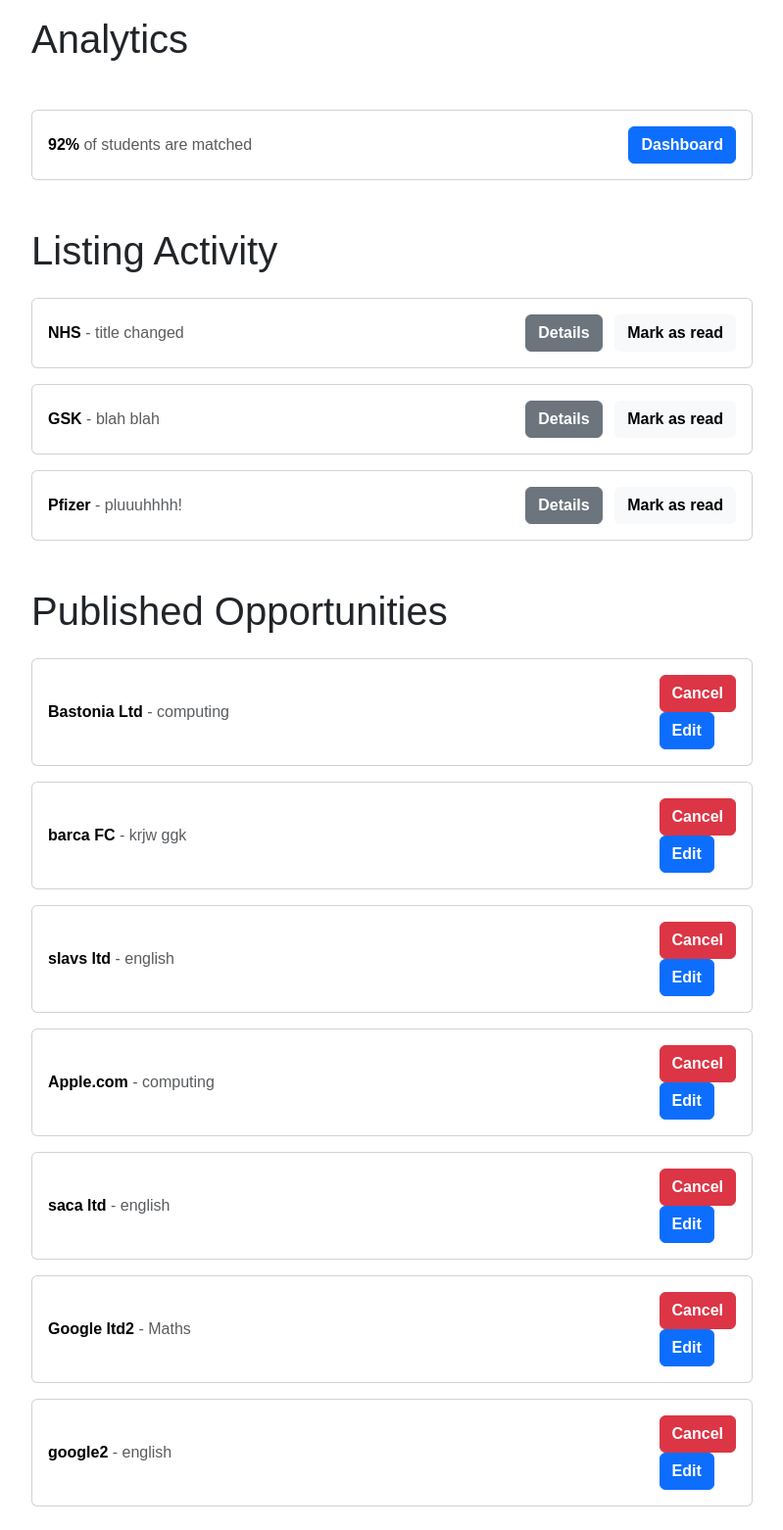
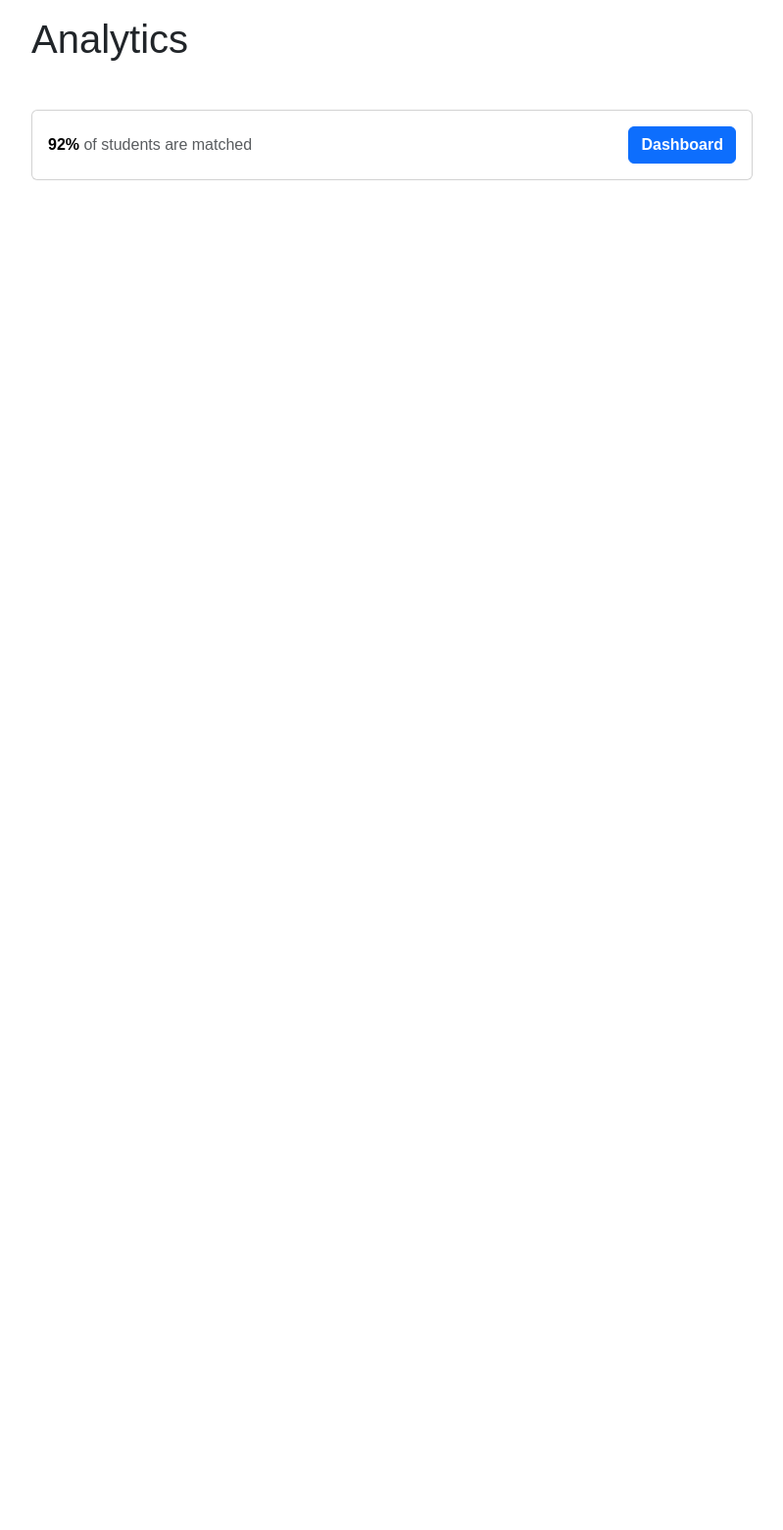
Before and after one commit to cs3028-alpha-team/SkillPilot-CS3528-v2, a Django app: page /admin_page in a window 1280 px wide. Shown: the part 914-2476 px from the top of the page at 98% size, without its empty margins (240-1039 px from the left). After the commit the page ends 1098 px from the top, so only its background shows below. Run offline with Django 5.2, Linux system fonts and the light colour scheme; a user stored in the database is signed in; data comes from the database, SQL or seed files in the repository.

Commit message:
fixed some errors and removed unused things from admin page

```diff
--- a/dev/skillpilot/core/decorators.py
+++ b/dev/skillpilot/core/decorators.py
@@ -7,7 +7,7 @@
         if request.user.is_authenticated: # check if authenticated
             return redirect('home')
         else:
-            return view_func(request, *args, **kwargs)  # else will run the attached function code
+            return view_func(request, *args, **kwargs) # else will run the attached function code
 
     return wrapper_func
 
--- a/dev/skillpilot/core/gale_shapley.py
+++ b/dev/skillpilot/core/gale_shapley.py
@@ -143,9 +143,9 @@
         if display:
             print(f'{candidate_name} -> {job_title}')
 
-        #pairing = (candidate_id, candidate_name, candidate_field, internship_id, job_title, job_field)
-        pairing = (candidate_id,  candidate_id2, candidate_name, candidate_field, job_id, job_title, job_field)
-        pairings.append(pairing)
+        if job_id != "N/A":
+            pairing = (candidate_id,  candidate_id2, candidate_name, candidate_field, job_id, job_title, job_field)
+            pairings.append(pairing)
     return pairings
 
 # # Save final prodecced data to the offers csv
--- a/dev/skillpilot/core/templates/admin.html
+++ b/dev/skillpilot/core/templates/admin.html
@@ -22,7 +22,6 @@
                         <li><a class="dropdown-item" href="{% url 'search_student' %}">Students</a></li>
                         <li><a class="dropdown-item" href="#">Internships</a></li>
                         <li><a class="dropdown-item" href="#">Recruiters</a></li>
-                        <li><a class="dropdown-item" href="#">Computed Matches</a></li>
                     </ul>
                 </div>
             </div>
@@ -80,62 +79,6 @@
                 </div>
             </div>
 
-            <h3 class="display-6 mt-5 mb-4">Listing Activity</h3>
-
-            <div class="card mb-3">
-                <div class="card-body d-flex justify-content-between align-items-center">
-                    <p class="mb-0 text-muted"><span class="fw-bold" style="color:black;">NHS</span> - title changed </p>
-                    <div>
-                        <a href="#" class="btn btn-secondary fw-bold">Details</a>
-                        <a href="#" class="btn btn-light fw-bold ms-2">Mark as read</a>
-                    </div>
-                </div>
-            </div>
-
-            <div class="card mb-3">
-                <div class="card-body d-flex justify-content-between align-items-center">
-                    <p class="mb-0 text-muted"><span class="fw-bold" style="color:black;">GSK</span> - blah blah </p>
-                    <div>
-                        <a href="#" class="btn btn-secondary fw-bold">Details</a>
-                        <a href="#" class="btn btn-light fw-bold ms-2">Mark as read</a>
-                    </div>
-                </div>
-            </div>
-
-            <div class="card mb-3">
-                <div class="card-body d-flex justify-content-between align-items-center">
-                    <p class="mb-0 text-muted"><span class="fw-bold" style="color:black;">Pfizer</span> - pluuuhhhh! </p>
-                    <div>
-                        <a href="#" class="btn btn-secondary fw-bold">Details</a>
-                        <a href="#" class="btn btn-light fw-bold ms-2">Mark as read</a>
-                    </div>
-                </div>
-            </div>
-
-            <div class="mt-5 mb-4">
-                <div class="d-flex justify-content-between align-items-center">
-                    <h3 class="display-6">Published Opportunities</h3>
-                </div>
-                {% if current_internships %}
-                {% for internship in current_internships %}
-                <div class="card my-3">
-                    <div class="card-body d-flex justify-content-between align-items-center">
-                        <p class="mb-0 text-muted"><span class="fw-bold" style="color:black;">{{ internship.title }}</span> - {{ internship.field }} </p>
-                        <div>
-                            <form action="{% url 'cancel_internship' internship.internshipID %}" method="post">
-                                {% csrf_token %}
-                                <button type="submit" class="btn btn-danger fw-bold">Cancel</button>
-                            </form>
-                            <a href="{% url 'internship-details' internship.internshipID %}" class="btn btn-primary fw-bold">Edit</a>
-                        </div>
-                    </div>
-                </div>
-                    <!-- Debugging: Print the internship id -->
-                    {{ internship.id }}
-                {% endfor %}
-            {% else %}
-                <p class="text-muted">Looks like you haven't published any recruitment opportunities yet.</p>
-            {% endif %}
             </div>
         </div>
     </div>
--- a/dev/skillpilot/core/templates/match_detail.html
+++ b/dev/skillpilot/core/templates/match_detail.html
@@ -10,12 +10,12 @@
 <p>Current program: {{ student.currProgramme }}</p>
 </p>add more details here </p>
 
-<h1>{{ internship.title }} Details</h1>
+<h1>{{ internship.internshipID }} Details</h1>
 <p>ID: {{ internship.studentID }}</p>
 <p>Title: {{ internship.title }}</p>
 <p>Field: {{ internship.field }}</p>
 <p>Min GPA: {{ internship.minGPA }}</p>
-</p>pretend this bit is talking about internships </p>
+</p>add more details here </p>
 
 <a href="{% url 'approve_match' student.studentID %}" class="btn btn-light fw-bold">approve</a>
 <a href="{% url 'disapprove_match' student.studentID %}" class="btn btn-light fw-bold">disapprove</a>
```
